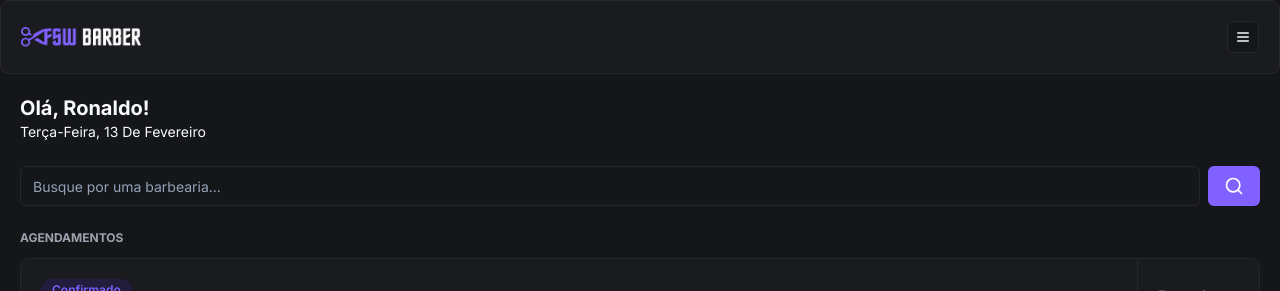
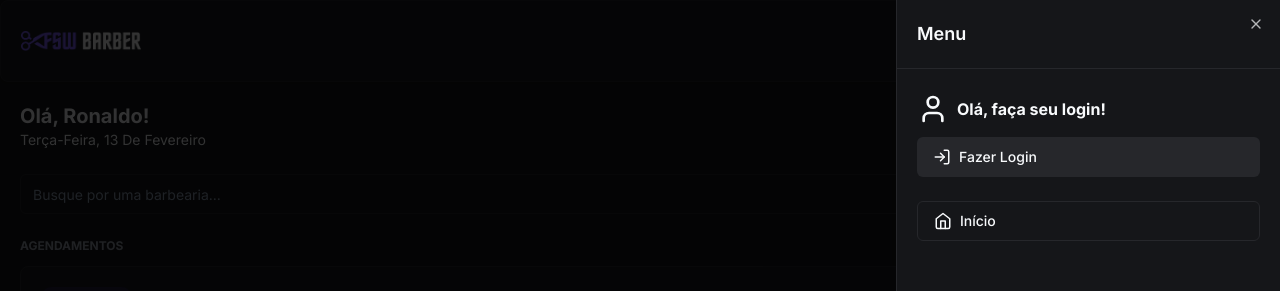
Before and after one commit to Dev-JoseRonaldo/-barber-shop, a Next.js app: page / in a window 1280 px wide. Both pictures are taken after a click on the button 1243 px from the left and 37 px from the top of the page. Shown: the top 291 px of the page. Built offline with nearby package versions, Linux system fonts and the light colour scheme; no server answers; the database is empty.

Commit message:
feat: add signin and signout

```diff
--- a/package.json
+++ b/package.json
@@ -15,6 +15,7 @@
     "@auth/prisma-adapter": "^1.3.3",
     "@prisma/client": "^5.9.1",
     "@radix-ui/react-avatar": "^1.0.4",
+    "@radix-ui/react-dialog": "^1.0.5",
     "@radix-ui/react-slot": "^1.0.2",
     "class-variance-authority": "^0.7.0",
     "clsx": "^2.1.0",
--- a/src/app/_components/Header.tsx
+++ b/src/app/_components/Header.tsx
@@ -1,16 +1,83 @@
+"use client"
+
 import Image from "next/image";
+import Link from "next/link";
+import { CalendarIcon, HomeIcon, LogInIcon, LogOutIcon, MenuIcon, UserIcon } from "lucide-react";
+import { signIn, signOut, useSession } from "next-auth/react";
+import { AvatarImage } from "@radix-ui/react-avatar";
+
 import { Card, CardContent } from "./ui/card";
 import { Button } from "./ui/button";
-import { MenuIcon } from "lucide-react";
+import { Avatar } from "./ui/avatar";
+import { Sheet, SheetContent, SheetHeader, SheetTitle, SheetTrigger } from "./ui/sheet";
 
 const Header = () => {
+  const { data, status } = useSession();
+  const handleLogoutClick = () => signOut();
+  const handleLoginClick = () => signIn("google");
+
   return (
     <Card>
       <CardContent className="p-5 justify-between items-center flex flex-row">
         <Image src="/logo.png" alt="FSW Barber" height={18} width={120} />
-        <Button variant="outline" size="icon" className="h-8 w-8">
-          <MenuIcon size={16} />
-        </Button>
+        <Sheet>
+          <SheetTrigger asChild>
+            <Button variant="outline" size="icon">
+              <MenuIcon size={16} />
+            </Button>
+          </SheetTrigger>
+
+          <SheetContent className="p-0">
+            <SheetHeader className="text-left border-b border-solid border-secondary p-5">
+              <SheetTitle>Menu</SheetTitle>
+            </SheetHeader>
+
+            {data?.user ? (
+              <div className="flex justify-between px-5 py-6 items-center">
+                <div className="flex items-center gap-3">
+                  <Avatar>
+                    <AvatarImage src={data.user?.image ?? ""} />
+                  </Avatar>
+
+                  <h2 className="font-bold">{data.user.name}</h2>
+                </div>
+
+                <Button variant="secondary" size="icon">
+                  <LogOutIcon onClick={handleLogoutClick} />
+                </Button>
+              </div>
+            ) : (
+              <div className="flex flex-col px-5 py-6 gap-3">
+                <div className="flex items-center gap-2">
+                  <UserIcon size={32} />
+                  <h2 className="font-bold">Olá, faça seu login!</h2>
+                </div>
+                <Button variant="secondary" className="w-full justify-start" onClick={handleLoginClick}>
+                  <LogInIcon className="mr-2" size={18} />
+                  Fazer Login
+                </Button>
+              </div>
+            )}
+
+            <div className="flex flex-col gap-3 px-5">
+              <Button variant="outline" className="justify-start" asChild>
+                <Link href="/">
+                  <HomeIcon size={18} className="mr-2" />
+                  Início
+                </Link>
+              </Button>
+
+              {data?.user && (
+                <Button variant="outline" className="justify-start" asChild>
+                  <Link href="/bookings">
+                    <CalendarIcon size={18} className="mr-2" />
+                    Agendamentos
+                  </Link>
+                </Button>
+              )}
+            </div>
+          </SheetContent>
+        </Sheet>
       </CardContent>
     </Card>
   );
--- /dev/null
+++ b/src/app/_components/ui/sheet.tsx
@@ -0,0 +1,140 @@
+"use client"
+
+import * as React from "react"
+import * as SheetPrimitive from "@radix-ui/react-dialog"
+import { cva, type VariantProps } from "class-variance-authority"
+import { X } from "lucide-react"
+
+import { cn } from "@/app/_lib/utils"
+
+const Sheet = SheetPrimitive.Root
+
+const SheetTrigger = SheetPrimitive.Trigger
+
+const SheetClose = SheetPrimitive.Close
+
+const SheetPortal = SheetPrimitive.Portal
+
+const SheetOverlay = React.forwardRef<
+  React.ElementRef<typeof SheetPrimitive.Overlay>,
+  React.ComponentPropsWithoutRef<typeof SheetPrimitive.Overlay>
+>(({ className, ...props }, ref) => (
+  <SheetPrimitive.Overlay
+    className={cn(
+      "fixed inset-0 z-50 bg-black/80  data-[state=open]:animate-in data-[state=closed]:animate-out data-[state=closed]:fade-out-0 data-[state=open]:fade-in-0",
+      className
+    )}
+    {...props}
+    ref={ref}
+  />
+))
+SheetOverlay.displayName = SheetPrimitive.Overlay.displayName
+
+const sheetVariants = cva(
+  "fixed z-50 gap-4 bg-background p-6 shadow-lg transition ease-in-out data-[state=open]:animate-in data-[state=closed]:animate-out data-[state=closed]:duration-300 data-[state=open]:duration-500",
+  {
+    variants: {
+      side: {
+        top: "inset-x-0 top-0 border-b data-[state=closed]:slide-out-to-top data-[state=open]:slide-in-from-top",
+        bottom:
+          "inset-x-0 bottom-0 border-t data-[state=closed]:slide-out-to-bottom data-[state=open]:slide-in-from-bottom",
+        left: "inset-y-0 left-0 h-full w-3/4 border-r data-[state=closed]:slide-out-to-left data-[state=open]:slide-in-from-left sm:max-w-sm",
+        right:
+          "inset-y-0 right-0 h-full w-3/4  border-l data-[state=closed]:slide-out-to-right data-[state=open]:slide-in-from-right sm:max-w-sm",
+      },
+    },
+    defaultVariants: {
+      side: "right",
+    },
+  }
+)
+
+interface SheetContentProps
+  extends React.ComponentPropsWithoutRef<typeof SheetPrimitive.Content>,
+    VariantProps<typeof sheetVariants> {}
+
+const SheetContent = React.forwardRef<
+  React.ElementRef<typeof SheetPrimitive.Content>,
+  SheetContentProps
+>(({ side = "right", className, children, ...props }, ref) => (
+  <SheetPortal>
+    <SheetOverlay />
+    <SheetPrimitive.Content
+      ref={ref}
+      className={cn(sheetVariants({ side }), className)}
+      {...props}
+    >
+      {children}
+      <SheetPrimitive.Close className="absolute right-4 top-4 rounded-sm opacity-70 ring-offset-background transition-opacity hover:opacity-100 focus:outline-none focus:ring-2 focus:ring-ring focus:ring-offset-2 disabled:pointer-events-none data-[state=open]:bg-secondary">
+        <X className="h-4 w-4" />
+        <span className="sr-only">Close</span>
+      </SheetPrimitive.Close>
+    </SheetPrimitive.Content>
+  </SheetPortal>
+))
+SheetContent.displayName = SheetPrimitive.Content.displayName
+
+const SheetHeader = ({
+  className,
+  ...props
+}: React.HTMLAttributes<HTMLDivElement>) => (
+  <div
+    className={cn(
+      "flex flex-col space-y-2 text-center sm:text-left",
+      className
+    )}
+    {...props}
+  />
+)
+SheetHeader.displayName = "SheetHeader"
+
+const SheetFooter = ({
+  className,
+  ...props
+}: React.HTMLAttributes<HTMLDivElement>) => (
+  <div
+    className={cn(
+      "flex flex-col-reverse sm:flex-row sm:justify-end sm:space-x-2",
+      className
+    )}
+    {...props}
+  />
+)
+SheetFooter.displayName = "SheetFooter"
+
+const SheetTitle = React.forwardRef<
+  React.ElementRef<typeof SheetPrimitive.Title>,
+  React.ComponentPropsWithoutRef<typeof SheetPrimitive.Title>
+>(({ className, ...props }, ref) => (
+  <SheetPrimitive.Title
+    ref={ref}
+    className={cn("text-lg font-semibold text-foreground", className)}
+    {...props}
+  />
+))
+SheetTitle.displayName = SheetPrimitive.Title.displayName
+
+const SheetDescription = React.forwardRef<
+  React.ElementRef<typeof SheetPrimitive.Description>,
+  React.ComponentPropsWithoutRef<typeof SheetPrimitive.Description>
+>(({ className, ...props }, ref) => (
+  <SheetPrimitive.Description
+    ref={ref}
+    className={cn("text-sm text-muted-foreground", className)}
+    {...props}
+  />
+))
+SheetDescription.displayName = SheetPrimitive.Description.displayName
+
+export {
+  Sheet,
+  SheetPortal,
+  SheetOverlay,
+  SheetTrigger,
+  SheetClose,
+  SheetContent,
+  SheetHeader,
+  SheetFooter,
+  SheetTitle,
+  SheetDescription,
+}
```
Also changed, not shown: 1 other file (tests, documents, lock files or other folders).
